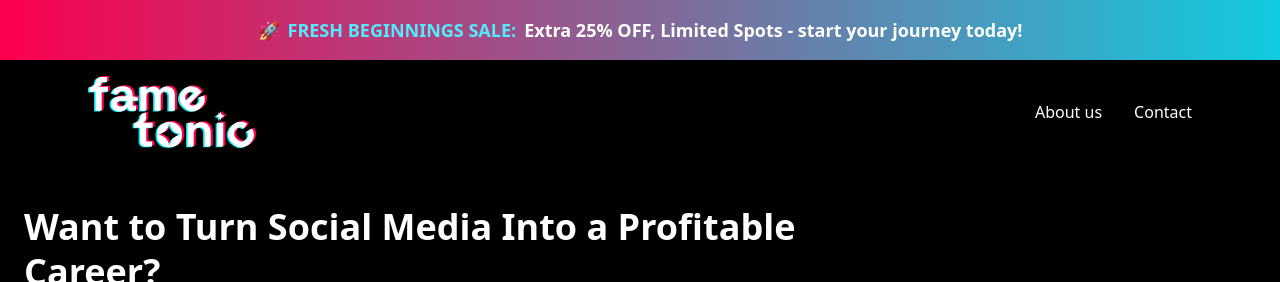
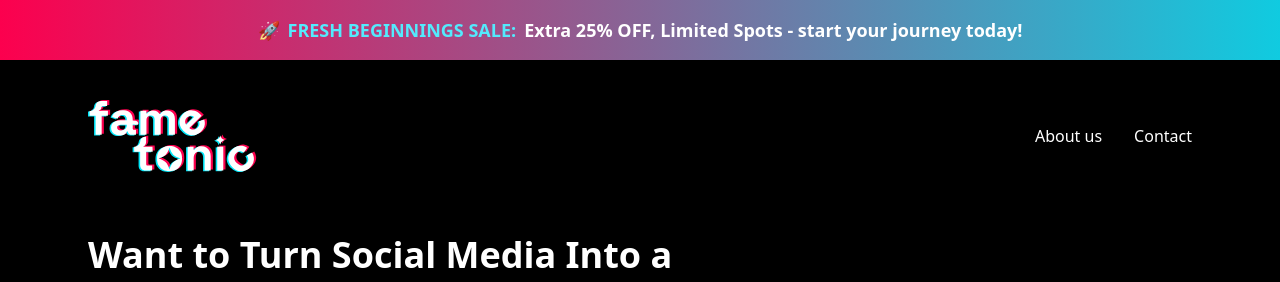
Before and after one commit to Asif-Zaman-Suvo/Fametonic-Open, a Next.js app: page / in a window 1280 px wide. Shown: the top 282 px of the page. Built offline with nearby package versions, Linux system fonts and the light colour scheme.

Commit message:
logo updated

```diff
--- a/app/page.tsx
+++ b/app/page.tsx
@@ -1,12 +1,10 @@
 import Header from "@/components/Header/Header";
-import Menu from "@/components/Menu/Menu";
 import Body from "@/components/Body/Body";
 
 export default function Home() {
   return (
     <div>
       <Header />
-      <Menu />
       <Body />
     </div>
   );
--- a/components/Body/Body.tsx
+++ b/components/Body/Body.tsx
@@ -1,11 +1,13 @@
 import React from "react";
 import Image from "next/image";
 import { StarIcon } from "../StarIcon/StartIcon";
+import Menu from "../Menu/Menu";
 
 const Body = () => {
   return (
     <div className="bg-black min-h-screen">
-      <div className="container mx-auto px-4 lg:px-6 py-6 lg:py-10">
+      <div className="container mx-auto px-4 lg:px-22 py-6 lg:py-10">
+        <Menu />
         <div className="flex flex-col lg:flex-row gap-8 lg:gap-12 items-center">
           {/* Mobile Image - Top on mobile, right side on desktop */}
           <div className="flex justify-center lg:justify-end w-full lg:w-auto order-1 lg:order-2">
--- a/components/Menu/Menu.tsx
+++ b/components/Menu/Menu.tsx
@@ -33,7 +33,7 @@ const Menu = () => {
     }, [isMenuOpen]);
 
     return (
-        <div ref={menuRef} className="w-full bg-black py-4 px-6 lg:px-22 relative">
+        <div ref={menuRef} className="w-full bg-black pb-15 relative">
             <div className="flex items-center justify-between">
                 {/* Desktop Logo - Left side */}
                 <div className="hidden md:block">
```
